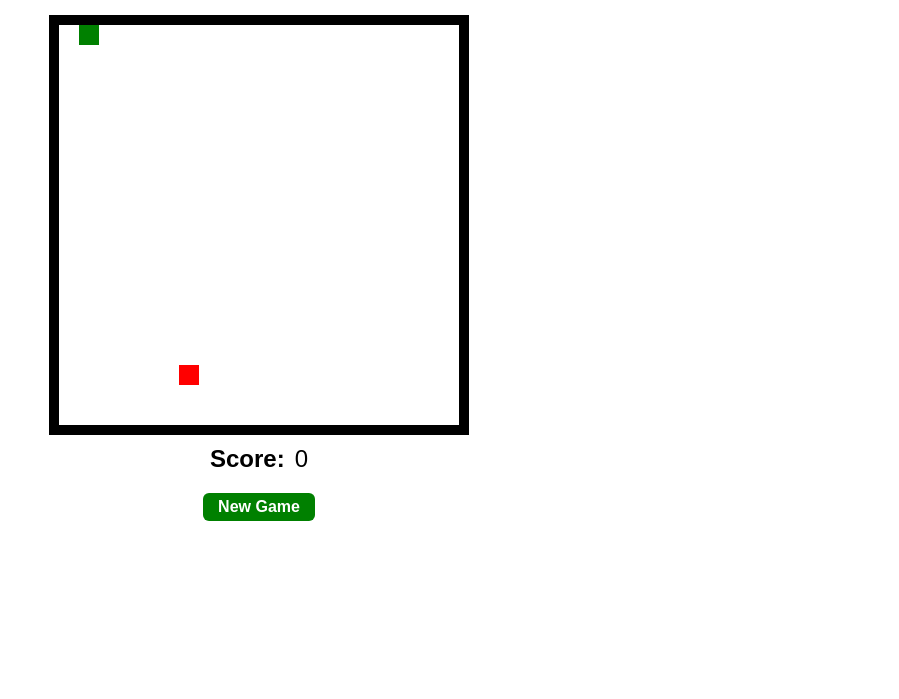
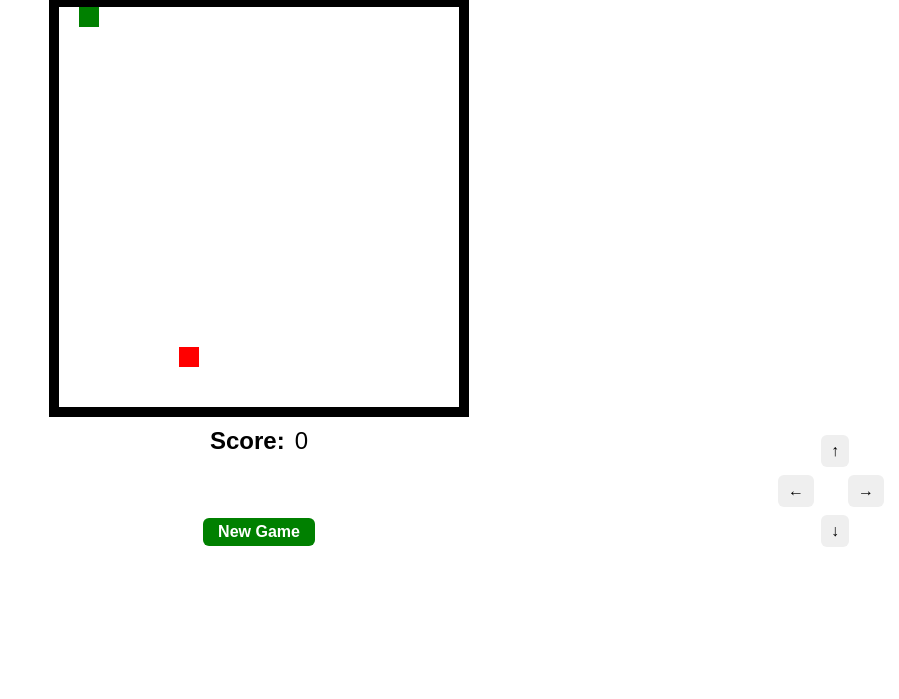
Before and after one commit to helloRupa/jquery-snake, a plain HTML site: page index.html in a window 1280 px wide. Shown: the part 101-800 px from the top of the page, without its empty margins (381-1280 px from the left). Drawn offline with nearby package versions, Linux system fonts and the light colour scheme.

Commit message:
Click buttons to move snake

```diff
--- a/dist/main.css
+++ b/dist/main.css
@@ -21,7 +21,7 @@ html {
 }
 
 h1 {
-  font-size: 48px;
+  font-size: 32px;
   margin: 30px 0;
 }
 
@@ -42,16 +42,23 @@ li {
   background-color: #fff;
 }
 
+.buttons {
+  position: relative;
+}
+
 button {
   border: none;
+  font-size: 16px;
+  cursor: pointer;
+  border-radius: 6px;
+  font-weight: bold;
+}
+
+#new-game {
   background-color: green;
   color: #fff;
-  font-size: 16px;
   padding: 5px 15px;
-  cursor: pointer;
-  border-radius: 6px;
-  margin: 20px;
-  font-weight: bold;
+  margin-top: 63px;
 }
 
 .snake {
@@ -72,6 +79,38 @@ strong {
   margin-right: 10px;
 }
 
+.game-buttons {
+  position: relative;
+}
+
+.game-buttons button {
+  padding: 7px 10px;
+}
+
+#up {
+  position: absolute;
+  top: -20px;
+  right: 50px;
+}
+
+#left {
+  position: absolute;
+  top: 20px;
+  right: 85px;
+}
+
+#right {
+  position: absolute;
+  top: 20px;
+  right: 15px;
+}
+
+#down {
+  position: absolute;
+  top: 60px;
+  right: 50px;
+}
+
 @media all and (min-width: 800px) {
   li {
     width: 20px;
--- a/index.html
+++ b/index.html
@@ -18,7 +18,13 @@
     <strong>Score:</strong><span id="score">0</span>
   </div>
 
-  <div>
+  <div class="buttons">
+    <div class="game-buttons">
+      <button id="up">&uarr;</button>
+      <button id="left">&larr;</button>
+      <button id="right">&rarr;</button>
+      <button id="down">&darr;</button>
+    </div>
     <button id="new-game">New Game</button>
   </div>
 </body>
```
Also changed, not shown: dist/main.js (+2 -2 lines), src/index.js (+9 -2 lines), src/view.js (+12 -2 lines).
